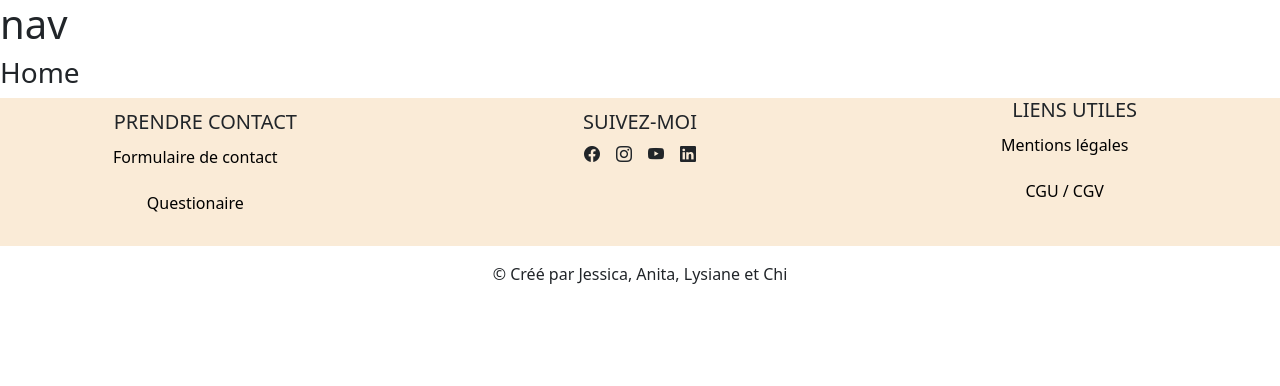
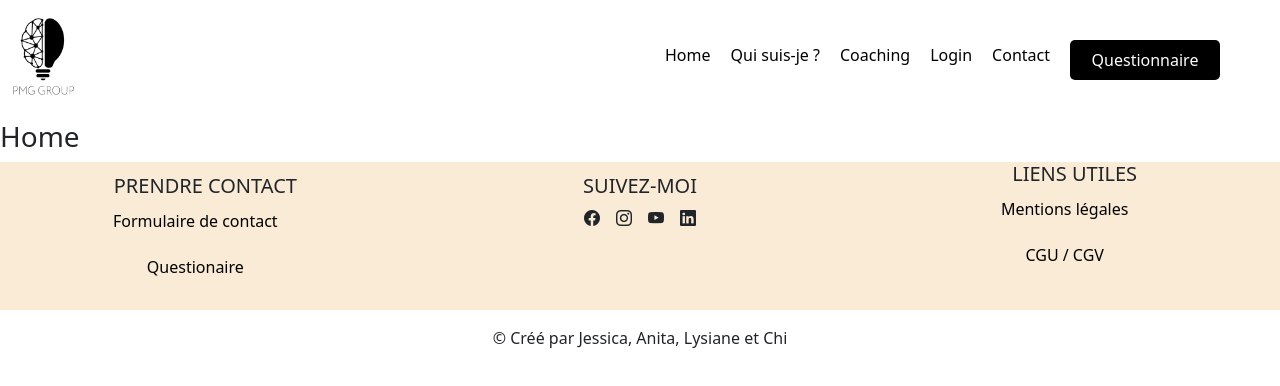
Before and after one commit to Lysianedon/Coaching-Platform, a React (Create React App) app in the folder frontend/: page / in a window 1280 px wide. Shown: the top 386 px of the page. Built offline with nearby package versions, Linux system fonts and the light colour scheme.

Commit message:
dashboard created with its components

```diff
--- a/frontend/src/components/nav/nav.css
+++ b/frontend/src/components/nav/nav.css
@@ -0,0 +1,15 @@
+.text-link {
+    color: inherit;
+    text-decoration: inherit;
+    color:black;
+    vertical-align: top;
+    margin-right: 20px;
+    height: 40px;
+    line-height: 30px;
+}
+img{
+    vertical-align: top;
+    width: 75px;
+    height: auto;
+    float: left;
+}
--- a/frontend/src/components/nav/nav.js
+++ b/frontend/src/components/nav/nav.js
@@ -1,9 +1,54 @@
+import { Link } from 'react-router-dom';
+//css
+import styled from 'styled-components';
+import './nav.css'
+import Logo from "./Logo.png"
+
 function Nav() {
     return (
       <div>
-          <h1> nav</h1>
+          <Navbar>
+            <nav>
+            <img src={Logo} alt='' />
+                <Ul>
+                    <Link to="/" className='text-link'>Home</Link>
+                    <Link to="/" className='text-link'>Qui suis-je ?</Link>
+                    <Link to="/" className='text-link'>Coaching</Link>
+                    <Link to="/" className='text-link'>Login</Link>
+                    <Link to="/" className='text-link'>Contact</Link>
+                    <QuestionnaireBtn className='text-link'>Questionnaire</QuestionnaireBtn>
+                </Ul>
+            </nav>
+          </Navbar>
       </div>
     )
   }
 
   export default Nav;
+
+const Ul = styled.li`
+padding: 30px;
+list-style: none;
+gap: 12px;
+`;
+
+const Navbar = styled.div`
+  background-color:r;
+  padding: 10px;
+  margin: 0px;
+  text-align: right;
+  display:inline-block;
+  vertical-align:top;
+  width: 100%;
+  `;
+
+const QuestionnaireBtn = styled.button`
+border-radius:5px;
+border:none;
+background-color:black;
+color:white;
+@media (max-width: 2500px) {
+  width:150px;
+  height:40px;
+}
+  `;
```
Also changed, not shown: frontend/src/views/dashboard/dashboard.js (added, +14 -0 lines), frontend/src/components/dashboardComponents/agenda/agenda.css (added), frontend/src/components/dashboardComponents/agenda/agenda.js (added), frontend/src/components/dashboardComponents/ressources/ressources.css (added), frontend/src/components/dashboardComponents/ressources/ressources.js (added), frontend/src/components/dashboardComponents/sidebar/sidebar.css (added), frontend/src/components/dashboardComponents/sidebar/sidebar.js (added), frontend/src/components/dashboardComponents/todolist/todolist.css (added), frontend/src/components/dashboardComponents/todolist/todolist.js (added), frontend/src/components/nav/Logo.png (added), frontend/src/views/dashboard/dashboard.css (added).
